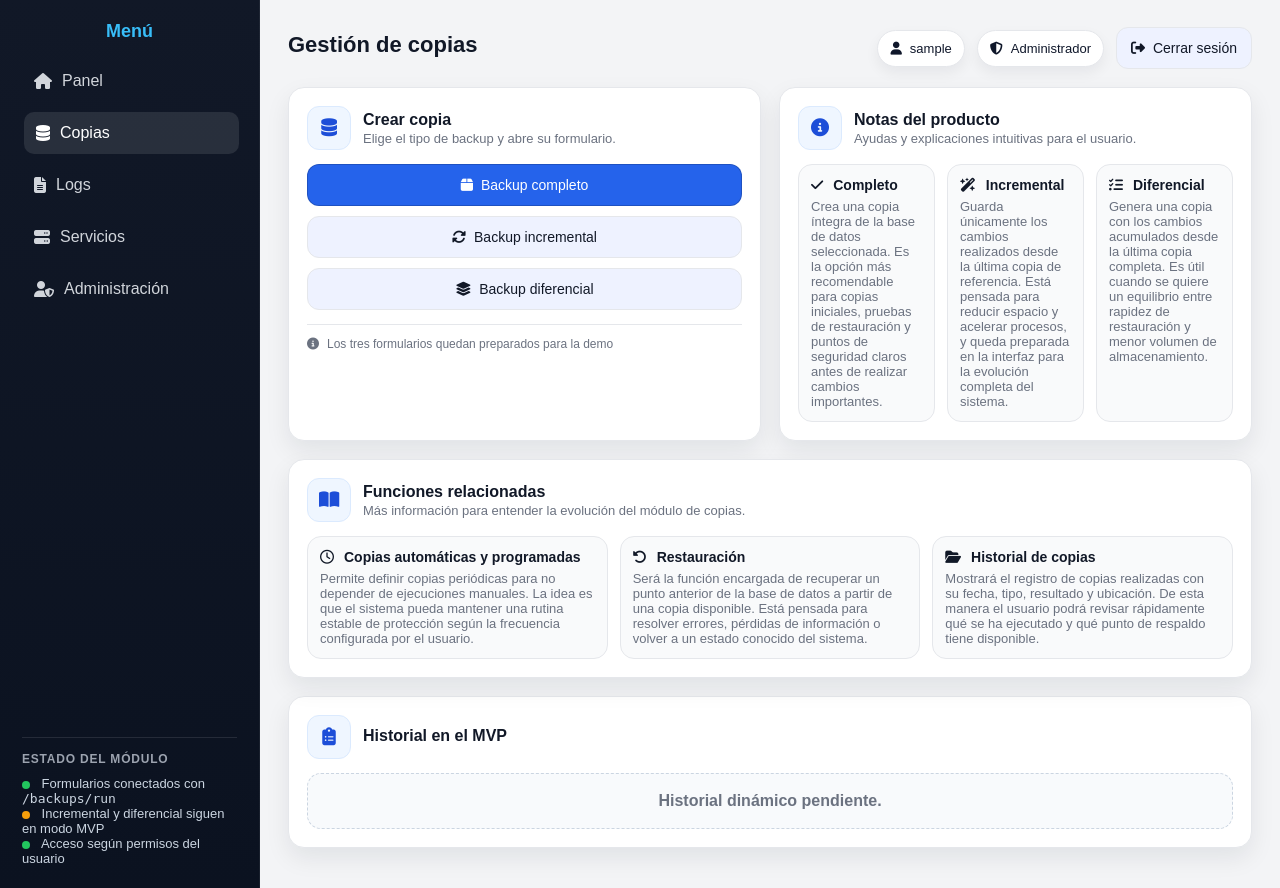
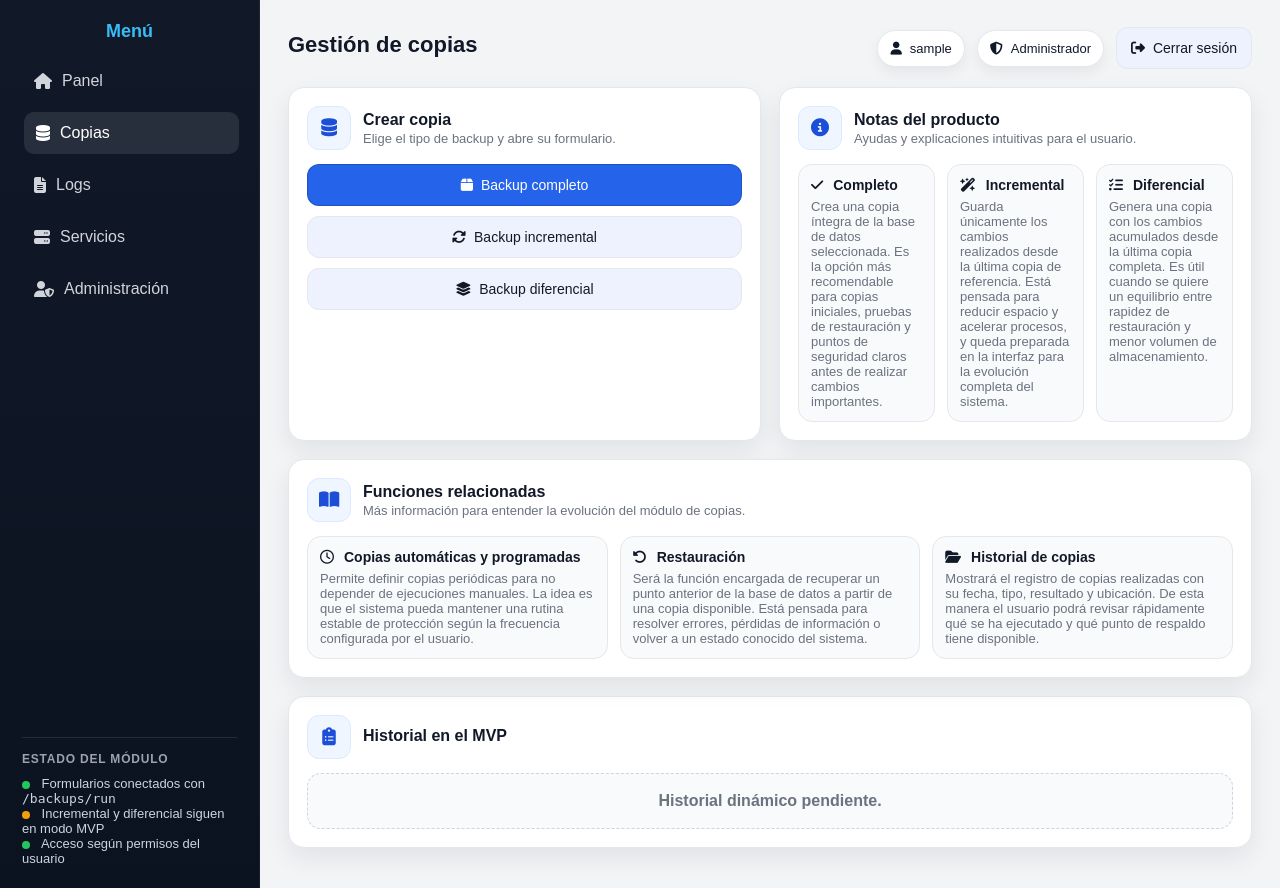
Before and after one commit to scolmena10/dasc-server-manager, a FastAPI app: page /backups in a window 1280 px wide. Shown: the part 72-960 px from the top of the page. Run offline with FastAPI, Linux system fonts and the light colour scheme; the visitor is signed in with stand-in values (Sample User, id 1).

Commit message:
Update backups.html

```diff
--- a/deploy/api/package/templates/backups.html
+++ b/deploy/api/package/templates/backups.html
@@ -79,13 +79,6 @@
           <a class="btn primary" href="#modal-completo"><i class="fa-solid fa-box"></i> Backup completo</a>
           <a class="btn" href="#modal-incremental"><i class="fa-solid fa-rotate"></i> Backup incremental</a>
           <a class="btn" href="#modal-diferencial"><i class="fa-solid fa-layer-group"></i> Backup diferencial</a>
-        </div>
-
-        <div class="card-foot">
-          <span class="meta">
-            <i class="fa-solid fa-circle-info"></i>
-            Los tres formularios quedan preparados para la demo
-          </span>
         </div>
       </article>
 
```
